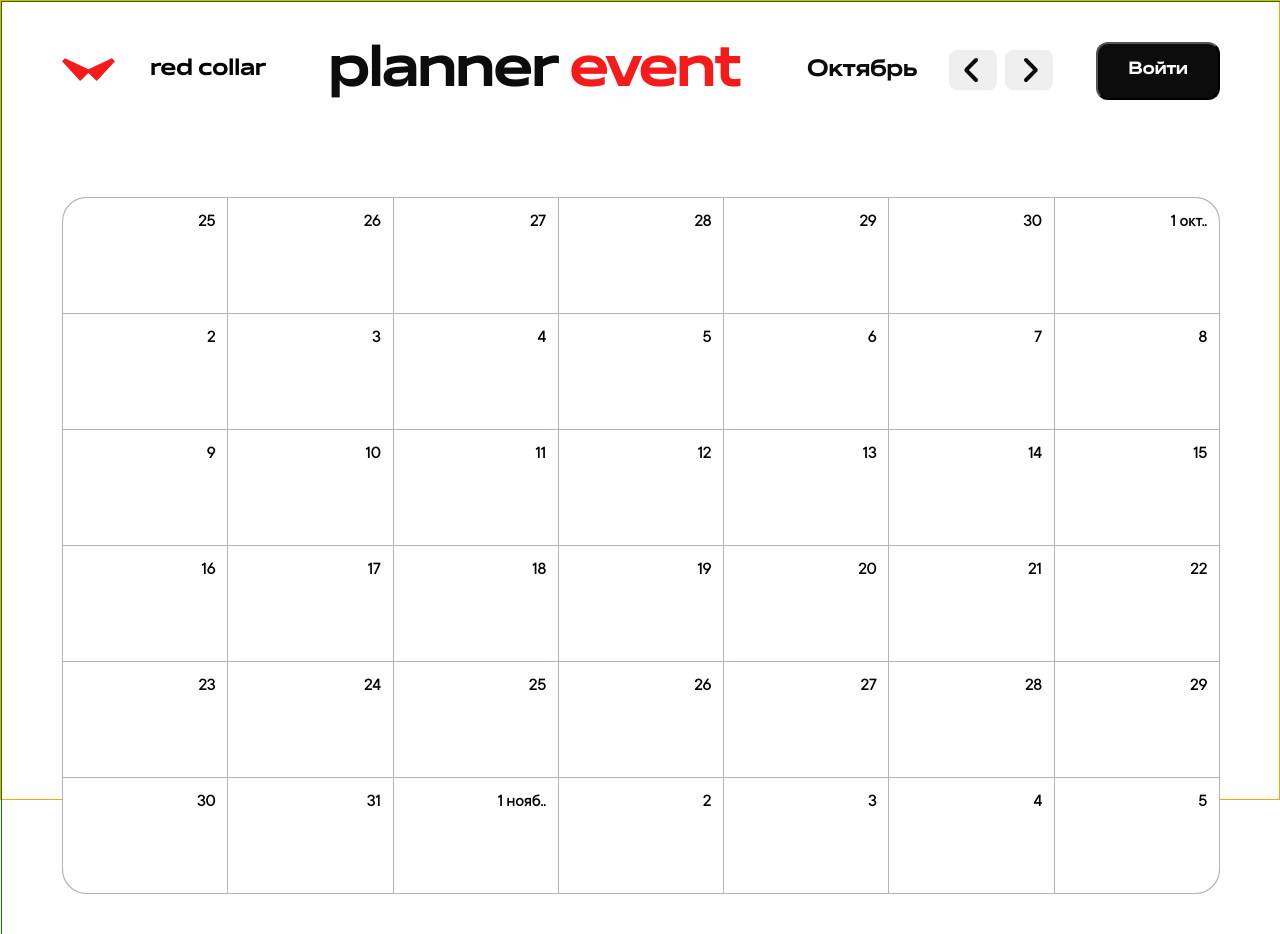
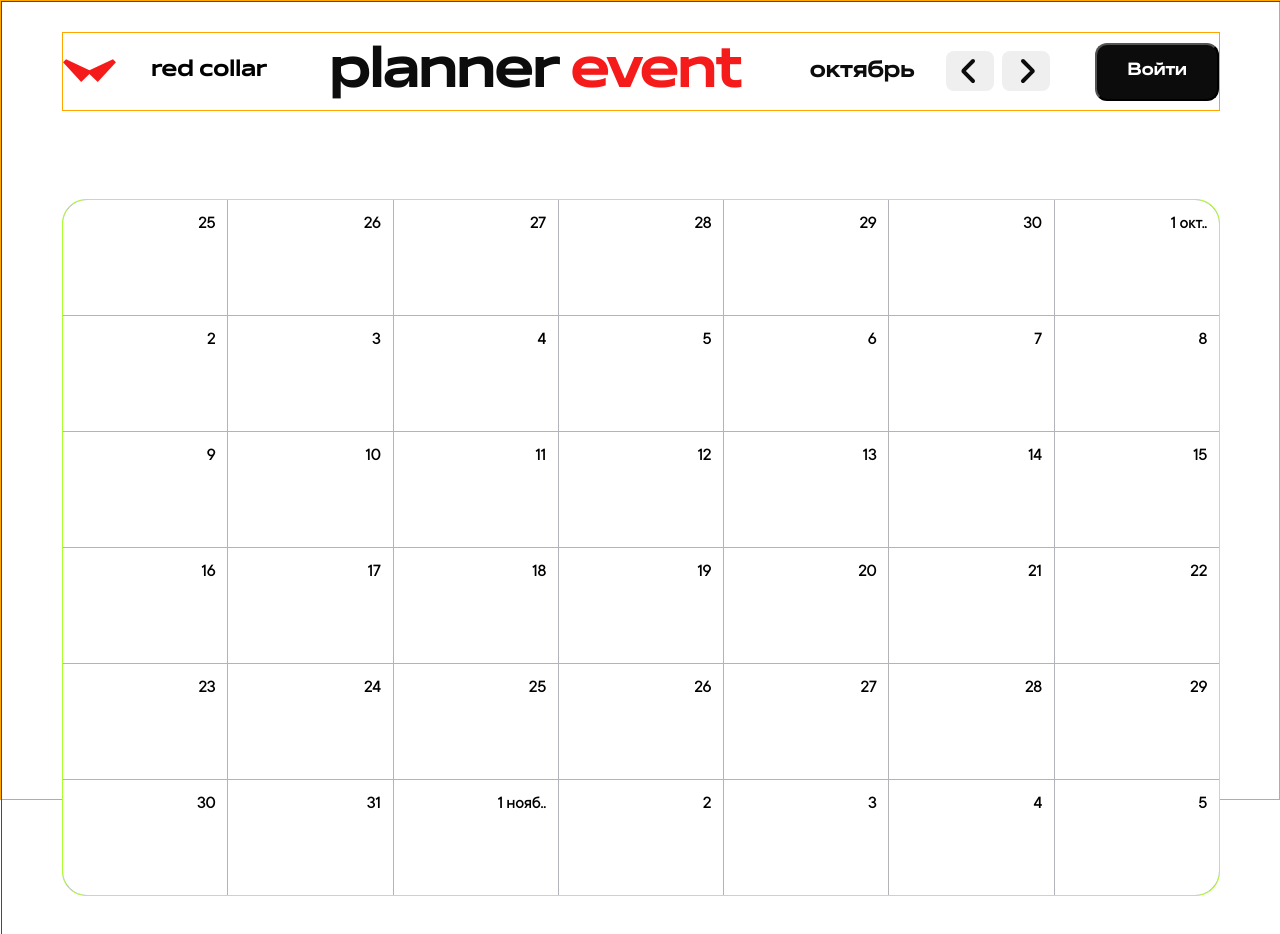
Before and after one commit to Iuliia-Bogdanova/calendar-planner, a React (Vite) app: page / in a window 1280 px wide. Shown: the top 934 px of the page. Built offline with nearby package versions, Linux system fonts and the light colour scheme.

Commit message:
add month in monitor, decompose gridCalendar

```diff
--- a/src/App.jsx
+++ b/src/App.jsx
@@ -1,19 +1,22 @@
-import './styles/base.scss';
-
 import React from 'react';
-import moment from 'moment';
+import moment from "moment";
 import "moment/locale/ru";
 
+import "./styles/base.scss";
+
+import Header from './components/Header/Header';
+import GridCalendar from './components/GridCalendar/GridCalendar';
+
+import "moment/locale/ru";
 moment.locale("ru");
 console.log(moment.locale());
 
-import Header from './components/Header/Header';
-import CalendarGrid from './components/CalendarGrid/CalendarGrid';
-
 function App() {
         moment.updateLocale('ru', {week:{dow: 1}});
+        const today = moment();
+        const startDay = today.startOf('month').startOf('week').day(1);
 
-        const startDay = moment().startOf('month').startOf('week').day(1);
+        // window.moment = moment;
 
     return (
         <div className="App">
@@ -21,7 +24,7 @@ function App() {
 
                 <Header />
 
-                <CalendarGrid startDay={startDay} />
+                <GridCalendar startDay={startDay} />
 
             </div>
         </div>
--- a/src/components/CalendarGrid/CalendarGrid.jsx
+++ b/src/components/GridCalendar/Calendar/Calendar.jsx
@@ -1,11 +1,12 @@
 import React from 'react';
-// import moment from "moment";
-// import "moment/locale/ru";
-// moment.locale("ru");
+import moment from "moment";
+import "moment/locale/ru";
 
 import st from './styles.module.scss';
 
-const CalendarGrid = ({ startDay }) => {
+moment.locale("ru");
+
+const Calendar = ({ startDay }) => {
     const totalDays = 42;
     const day = startDay.clone().subtract(1, "day");
     const daysArray = [...Array(42)].map(() => day.add(1, "day").clone());
@@ -26,4 +27,4 @@ const CalendarGrid = ({ startDay }) => {
     );
 };
 
-export default CalendarGrid;
+export default Calendar;
--- a/src/components/CalendarGrid/styles.module.scss
+++ b/src/components/GridCalendar/Calendar/styles.module.scss
@@ -1,4 +1,4 @@
-@import '../../styles/vars.scss';
+@import '../../../styles/vars.scss';
 
 .cellsWrapper {
     display: grid;
@@ -8,6 +8,8 @@
     border-radius: 24px;
     background-color: $grey-color;
     gap: 1px;
+
+    border: 1px solid greenyellow;
 }
 
 .cells {
--- /dev/null
+++ b/src/components/GridCalendar/GridCalendar.jsx
@@ -0,0 +1,34 @@
+import React from 'react';
+import moment from "moment";
+import "moment/locale/ru";
+
+// import st from './styles.module.scss';
+import Calendar from './Calendar/Calendar';
+
+moment.locale("ru");
+
+const GridCalendar = ({ startDay }) => {
+
+    const totalDays = 42;
+    const day = startDay.clone().subtract(1, "day");
+    const daysArray = [...Array(42)].map(() => day.add(1, "day").clone());
+    console.log(daysArray);
+
+    return (
+        <Calendar startDay={startDay} />
+
+        // <div className={st.cellsWrapper}>
+        //     {daysArray.map((dayItem) => (
+        //         <div className={st.cells} key={dayItem.format("DDMMYYY")}>
+        //             {dayItem.date() === 1
+        //                 ? dayItem.format("D MMM.")
+        //                 : dayItem.format("D")}
+        //             <p className={st.event}>event1</p>
+        //             <p className={st.event}>event2</p>
+        //         </div>
+        //     ))}
+        // </div>
+    );
+};
+
+export default GridCalendar;
--- /dev/null
+++ b/src/components/GridCalendar/styles.module.scss
@@ -0,0 +1,61 @@
+// @import '../../styles/vars.scss';
+
+// .cellsWrapper {
+//     display: grid;
+//     grid-template: repeat(6, 1fr) / repeat(7, 1fr);
+//     margin-top: 88px;
+//     border: 1px solid $grey-color;
+//     border-radius: 24px;
+//     background-color: $grey-color;
+//     gap: 1px;
+
+//     border: 1px solid greenyellow;
+// }
+
+// .cells {
+//     min-width: 164px;
+//     max-width: 256px;
+//     min-height: 115px;
+//     // max-height: 127px;
+//     display: flex;
+//     flex-direction: column;
+//     align-items: flex-end;
+//     padding: 12px 12px 18px;
+//     gap: 4px;
+//     background-color: $bg-color;
+
+//     font-size: 20px;
+//     line-height: 1.4;
+//     letter-spacing: -0.4px;
+//     color: $text-color;
+//     text-transform: lowercase;
+
+//     @media (max-width: 1600px) {
+//         padding-bottom: 12px;
+//         font-size: 18px;
+//     }
+// }
+
+// .cells:first-child {
+//     border-top-left-radius: 24px;
+// }
+
+// .cells:nth-child(7) {
+//     border-top-right-radius: 24px;
+// }
+
+// .cells:nth-child(36) {
+//     border-bottom-left-radius: 24px;
+// }
+
+// .cells:last-child {
+//     border-bottom-right-radius: 24px;
+// }
+
+// .event {
+//     padding: 2px 6px;
+//     color: $main-text-color;
+//     background: $element-color;
+//     border-radius: 8px;
+//     display: none;
+// }
--- a/src/components/Header/Header.jsx
+++ b/src/components/Header/Header.jsx
@@ -1,9 +1,17 @@
 import React from 'react';
+import moment from 'moment';
+
 import Title from './Title/Title';
 import Monitor from './Monitor/Monitor';
 import InactiveUser from "./InactiveUser/InactiveUser";
 
 import st from './styles.module.scss';
+
+import "moment/locale/ru";
+moment.locale("ru");
+console.log(moment.locale());
+
+const today = moment();
 
 function Header() {
     return (
@@ -11,7 +19,7 @@ function Header() {
 
             <Title />
 
-            <Monitor />
+            <Monitor today = {today} />
 
             <InactiveUser />
 
--- a/src/components/Header/Monitor/Monitor.jsx
+++ b/src/components/Header/Monitor/Monitor.jsx
@@ -5,10 +5,10 @@ import leftArrow from "/left-arrow.svg";
 import rightArrow from "/right-arrow.svg";
 
 
-function Monitor() {
+function Monitor({today}) {
     return (
         <div className={st.monitor}>
-            <p className={st.month}>Октябрь</p>
+            <p className={st.month}>{today.format('MMMM')}</p>
             <button className={st.leftArrow}>
                 <img src={leftArrow} />
             </button>
--- a/src/components/Header/styles.module.scss
+++ b/src/components/Header/styles.module.scss
@@ -6,5 +6,5 @@
     align-items: center;
     font-family: $main-font;
 
-    // border: 1px solid orange;
+    border: 1px solid orange;
 }
```
Also changed, not shown: src/components/GridCalendar/WeekDays/WeekDays.jsx (added), src/components/GridCalendar/WeekDays/styles.module.scss (added).
